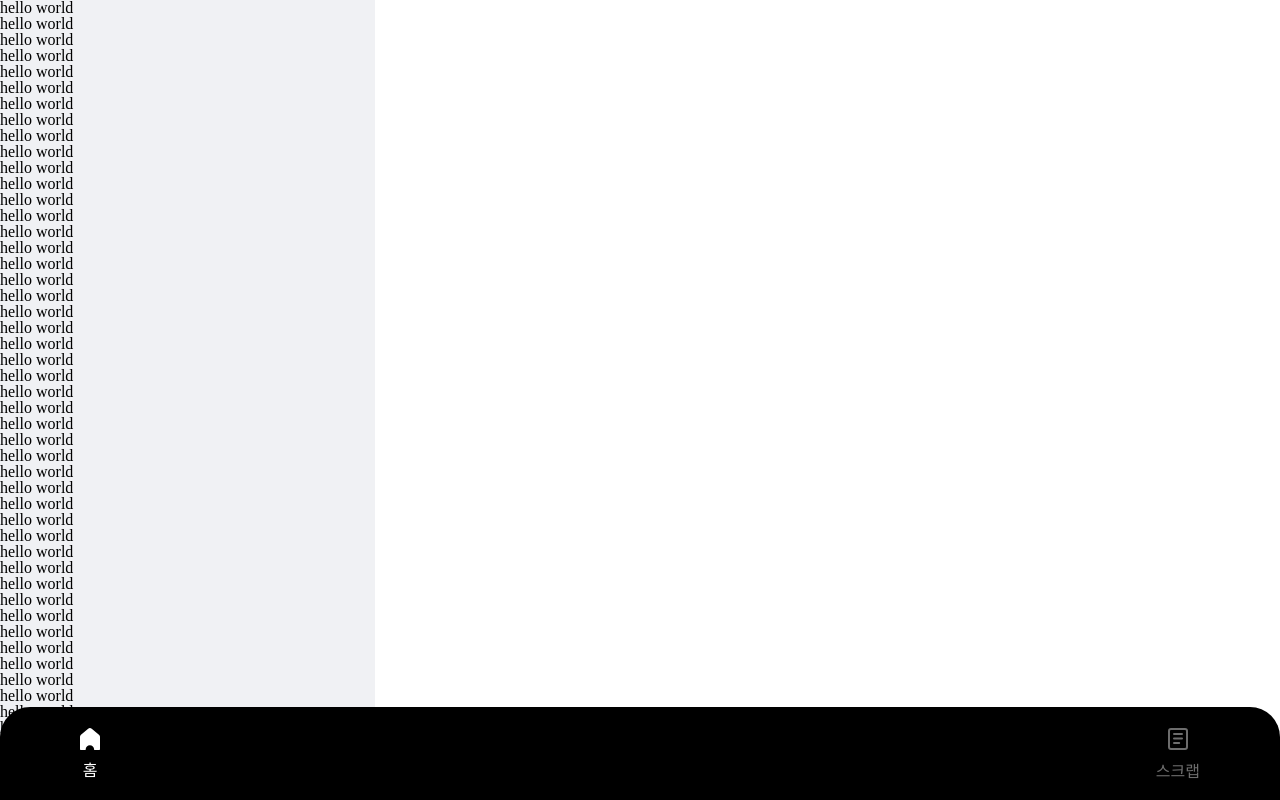
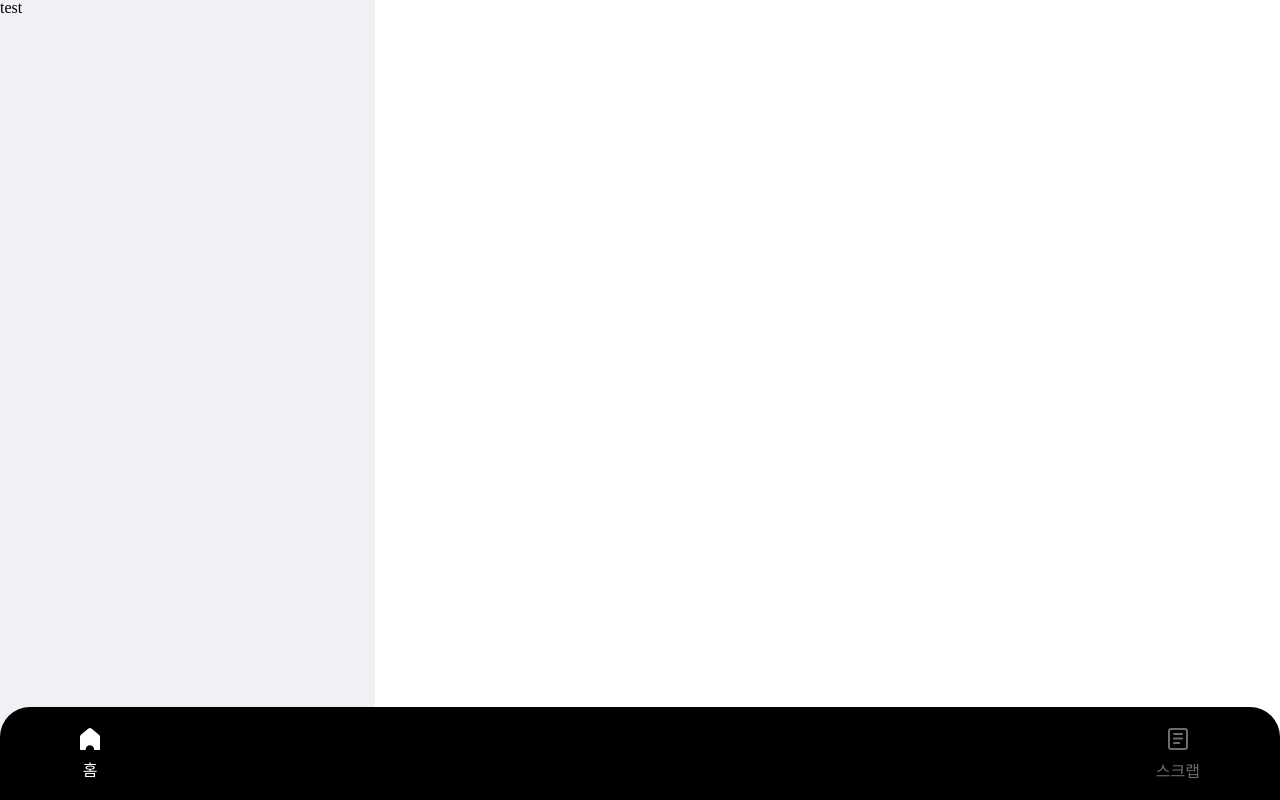
Before and after one commit to 11t518s/news, a React (Create React App) app: page / in a window 1280 px wide. Built offline with nearby package versions, Linux system fonts and the light colour scheme.

Commit message:
feature: nytimes api 셋팅

```diff
--- a/src/pages/home/index.tsx
+++ b/src/pages/home/index.tsx
@@ -2,88 +2,7 @@ import React from "react";
 import styled from "styled-components";
 
 const Home = () => {
-  return (
-    <Container>
-      <div style={{ color: "black" }}>hello world</div>
-
-      <div style={{ color: "black" }}>hello world</div>
-      <div style={{ color: "black" }}>hello world</div>
-      <div style={{ color: "black" }}>hello world</div>
-      <div style={{ color: "black" }}>hello world</div>
-      <div style={{ color: "black" }}>hello world</div>
-      <div style={{ color: "black" }}>hello world</div>
-      <div style={{ color: "black" }}>hello world</div>
-      <div style={{ color: "black" }}>hello world</div>
-      <div style={{ color: "black" }}>hello world</div>
-      <div style={{ color: "black" }}>hello world</div>
-      <div style={{ color: "black" }}>hello world</div>
-      <div style={{ color: "black" }}>hello world</div>
-      <div style={{ color: "black" }}>hello world</div>
-      <div style={{ color: "black" }}>hello world</div>
-      <div style={{ color: "black" }}>hello world</div>
-      <div style={{ color: "black" }}>hello world</div>
-      <div style={{ color: "black" }}>hello world</div>
-      <div style={{ color: "black" }}>hello world</div>
-      <div style={{ color: "black" }}>hello world</div>
-      <div style={{ color: "black" }}>hello world</div>
-      <div style={{ color: "black" }}>hello world</div>
-      <div style={{ color: "black" }}>hello world</div>
-      <div style={{ color: "black" }}>hello world</div>
-      <div style={{ color: "black" }}>hello world</div>
-      <div style={{ color: "black" }}>hello world</div>
-      <div style={{ color: "black" }}>hello world</div>
-      <div style={{ color: "black" }}>hello world</div>
-      <div style={{ color: "black" }}>hello world</div>
-      <div style={{ color: "black" }}>hello world</div>
-      <div style={{ color: "black" }}>hello world</div>
-      <div style={{ color: "black" }}>hello world</div>
-      <div style={{ color: "black" }}>hello world</div>
-      <div style={{ color: "black" }}>hello world</div>
-      <div style={{ color: "black" }}>hello world</div>
-      <div style={{ color: "black" }}>hello world</div>
-      <div style={{ color: "black" }}>hello world</div>
-      <div style={{ color: "black" }}>hello world</div>
-      <div style={{ color: "black" }}>hello world</div>
-      <div style={{ color: "black" }}>hello world</div>
-      <div style={{ color: "black" }}>hello world</div>
-      <div style={{ color: "black" }}>hello world</div>
-      <div style={{ color: "black" }}>hello world</div>
-      <div style={{ color: "black" }}>hello world</div>
-      <div style={{ color: "black" }}>hello world</div>
-      <div style={{ color: "black" }}>hello world</div>
-      <div style={{ color: "black" }}>hello world</div>
-      <div style={{ color: "black" }}>hello world</div>
-      <div style={{ color: "black" }}>hello world</div>
-      <div style={{ color: "black" }}>hello world</div>
-      <div style={{ color: "black" }}>hello world</div>
-      <div style={{ color: "black" }}>hello world</div>
-      <div style={{ color: "black" }}>hello world</div>
-      <div style={{ color: "black" }}>hello world</div>
-      <div style={{ color: "black" }}>hello world</div>
-      <div style={{ color: "black" }}>hello world</div>
-      <div style={{ color: "black" }}>hello world</div>
-      <div style={{ color: "black" }}>hello world</div>
-      <div style={{ color: "black" }}>hello world</div>
-      <div style={{ color: "black" }}>hello world</div>
-      <div style={{ color: "black" }}>hello world</div>
-      <div style={{ color: "black" }}>hello world</div>
-      <div style={{ color: "black" }}>hello world</div>
-      <div style={{ color: "black" }}>hello world</div>
-      <div style={{ color: "black" }}>hello world</div>
-      <div style={{ color: "black" }}>hello world</div>
-      <div style={{ color: "black" }}>hello world</div>
-
-      <div style={{ color: "black" }}>hello world</div>
-      <div style={{ color: "black" }}>hello world</div>
-      <div style={{ color: "black" }}>hello world</div>
-      <div style={{ color: "black" }}>hello world</div>
-      <div style={{ color: "black" }}>hello world</div>
-      <div style={{ color: "black" }}>hello world</div>
-      <div style={{ color: "black" }}>hello world</div>
-      <div style={{ color: "black" }}>hello world</div>
-      <div style={{ color: "black" }}>hello world</div>
-    </Container>
-  );
+  return <Container>test</Container>;
 };
 
 export default Home;
--- /dev/null
+++ b/src/stores/news/reducer.ts
@@ -0,0 +1,3 @@
+export const reducers = {
+  getNews: () => {},
+};
--- a/src/stores/news/slice.ts
+++ b/src/stores/news/slice.ts
@@ -2,15 +2,12 @@ import { createSlice } from "@reduxjs/toolkit";
 
 import { BasicReduxState } from "../type";
 import { News } from "./type";
+import { reducers } from "./reducer";
 
 const initialState: BasicReduxState<News> = {
   isLoading: false,
   data: null,
   error: null,
-};
-
-const reducers = {
-  getNews: () => {},
 };
 
 const newsSlice = createSlice({
```
Also changed, not shown: src/apis/nyTimes/index.ts (added, +31 -0 lines), src/apis/nyTimes/type.ts (added, +60 -0 lines).
